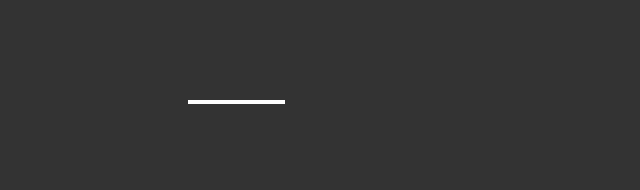
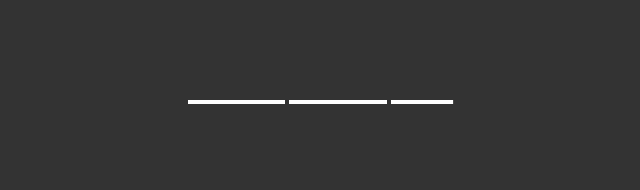
Before and after one commit to ViniciusCavalcanteSantos/vstorie, a React (Vite) app: page / in a window 1280 px wide. Shown: the top 190 px of the page, without its empty margins (302-942 px from the left). Built offline with nearby package versions, Linux system fonts and the light colour scheme.

Commit message:
Refactor: swaps setInverval for requestAnimationFrame on the timer

```diff
--- a/package.json
+++ b/package.json
@@ -2,7 +2,7 @@
   "name": "react-vstorie",
   "description": "An easy to use React component for stories instagram like",
   "author": "Vinicius Cavalcanti Santos",
-  "version": "0.0.4",
+  "version": "0.0.5",
   "private": false,
   "type": "module",
   "main": "dist/index.umd.js",
--- a/src/components/timer/VTimer.tsx
+++ b/src/components/timer/VTimer.tsx
@@ -1,7 +1,6 @@
 
 export function VTimer({ progress }: { progress: number }) {
 
-  console.log(progress)
   return(
     <div className="VTimer" style={{
       ...styles.vTimer,
--- a/src/components/timer/VTimerContainer.tsx
+++ b/src/components/timer/VTimerContainer.tsx
@@ -1,33 +1,53 @@
-import { useEffect, useState } from "react";
+import { useEffect, useRef, useState } from "react";
 import { useVContext } from "../../hooks/useVContext";
 import { useVStoriesContext } from "../../hooks/useVStoriesContext";
 import { VTimer } from "./VTimer";
 
 export function VTimerContainer() {
+  const requestRef = useRef(0);
+  const lastTimeRef = useRef(0);
   const [ timeElapsed, setTimeElapsed ] = useState(0);
-  const { duration } = useVContext();
-  const { stories, currentStorie } = useVStoriesContext();
+  const { duration, loop, onAllStoriesNext } = useVContext();
+  const { stories, currentStorie, setCurrentStorie } = useVStoriesContext();
   const storiesLength = stories.length;
 
+  const animate = (timestamp: number) => {
+    if(!lastTimeRef.current) {
+      lastTimeRef.current = timestamp;
+    }
+
+    let progress = timestamp - lastTimeRef.current;
+    if(progress >= duration) {
+      if((storiesLength - 1) > currentStorie) {
+        lastTimeRef.current = timestamp;
+        progress = 0;
+        setCurrentStorie((prev: number) => prev + 1)
+      }
+
+      if((storiesLength - 1) === currentStorie) {
+        if(loop) setCurrentStorie(0)
+        if(!loop && onAllStoriesNext) onAllStoriesNext();
+      }
+    }
+
+    if(progress < duration) {
+      requestRef.current = requestAnimationFrame(animate);
+    }
+
+    setTimeElapsed(() => progress > duration ? duration : progress)
+  };
+
+
   useEffect(() => {
-    const interval = setInterval(() => {
-        // if(isPaused || isLoading) return;
+    requestRef.current = requestAnimationFrame(animate)
 
-        setTimeElapsed(prevTime => {
-          const newTime = prevTime + 50;
-          return newTime > duration ? duration : newTime;
-        })
-      }, 50)
-''
-    return () => clearInterval(interval)
-  }, [duration])
+    return () => cancelAnimationFrame(requestRef.current)
+  }, [currentStorie, duration])
 
   const timers = stories.map((_, index) => {
     let progress = timeElapsed / duration;
     if(index < currentStorie) {progress = 1}
     if(index > currentStorie) {progress = 0}
-
-    const width = 100 / storiesLength;
 
     return(
       <VTimer key={index} progress={progress} />
--- a/src/context/VStoriesContext.tsx
+++ b/src/context/VStoriesContext.tsx
@@ -4,8 +4,8 @@ import { useState, createContext } from "react";
 export interface VStoriesContextType {
   stories: Storie[],
   currentStorie: number,
-  setStories: (value: Storie[]) => void,
-  setCurrentStorie: (value: number) => void
+  setStories: Function,
+  setCurrentStorie: Function
 }
 
 export const VStoriesContext = createContext<VStoriesContextType>({
```
